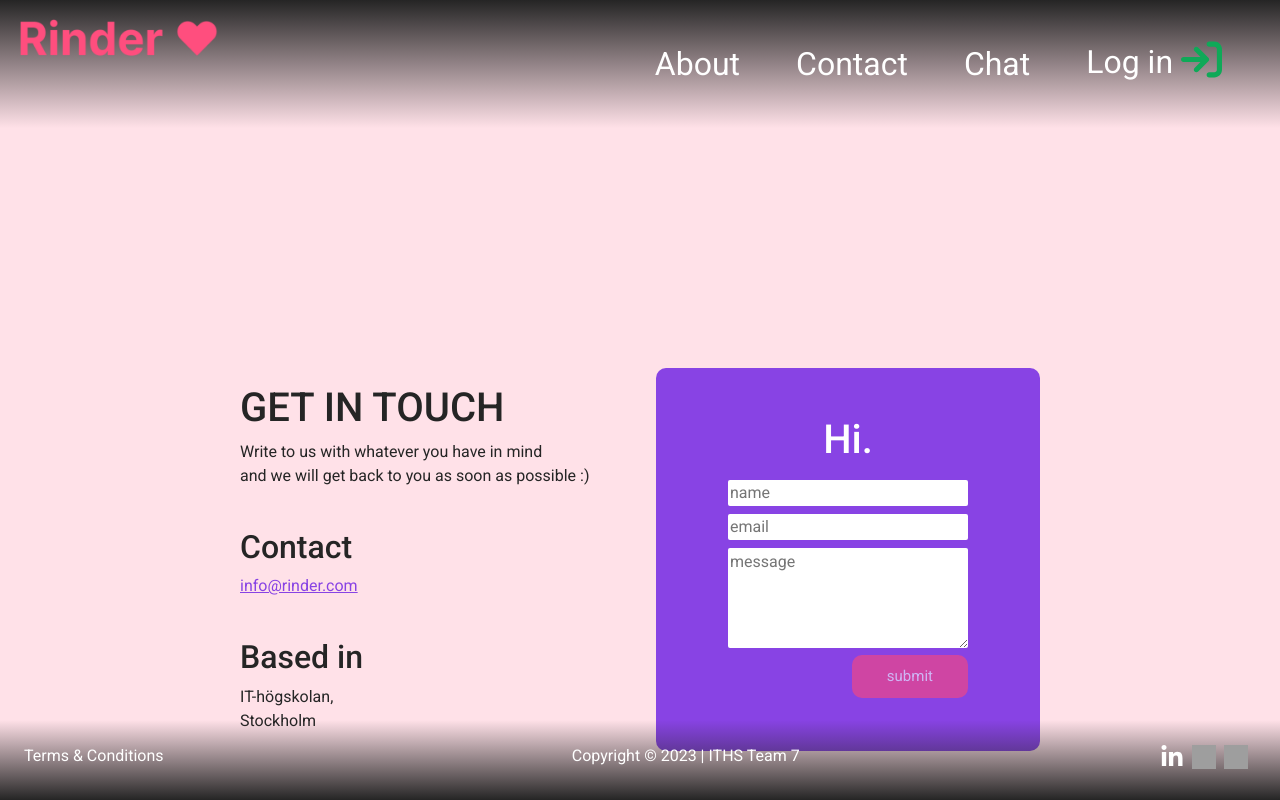
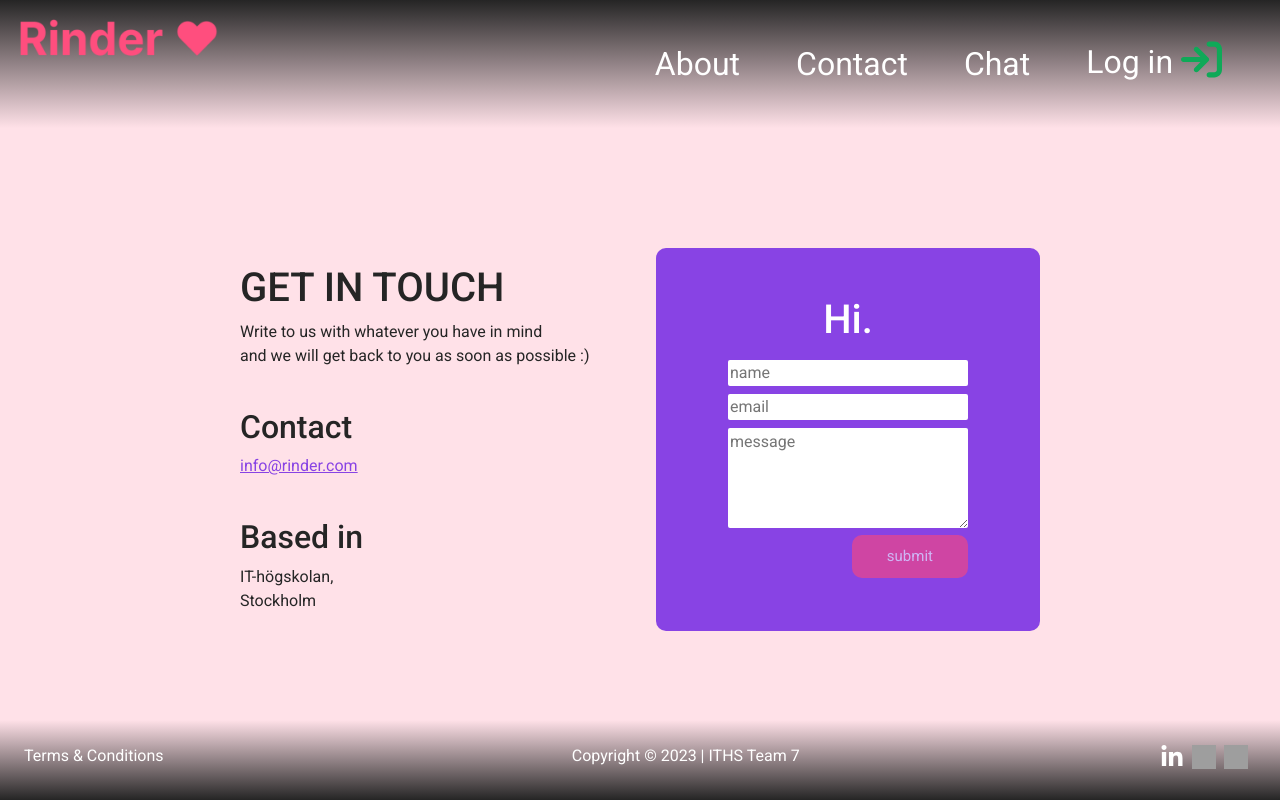
Before and after one commit to ITHS-Team-7/rinder, a Vue app: page /contact in a window 1280 px wide. Built offline with nearby package versions, Linux system fonts and the light colour scheme; grey boxes are pictures that could not be loaded.

Commit message:
ändrade height för form och text på contact

```diff
--- a/src/components/ContactPage.vue
+++ b/src/components/ContactPage.vue
@@ -81,7 +81,7 @@ export default {
             :disabled="!btnDisabled"
           />
           <p class="p-form" v-if="submitted">
-            Thank you {{ name }} for y  our email. We have received it and will
+            Thank you {{ name }} for y our email. We have received it and will
             get back to you at {{ email }} soon!
           </p>
           <p v-else></p>
@@ -153,7 +153,7 @@ form {
   margin-left: auto;
   margin-right: auto;
   max-width: 50em;
-  margin-top: 15em;
+  margin-top: 15vh;
 }
 
 #ett {
```
